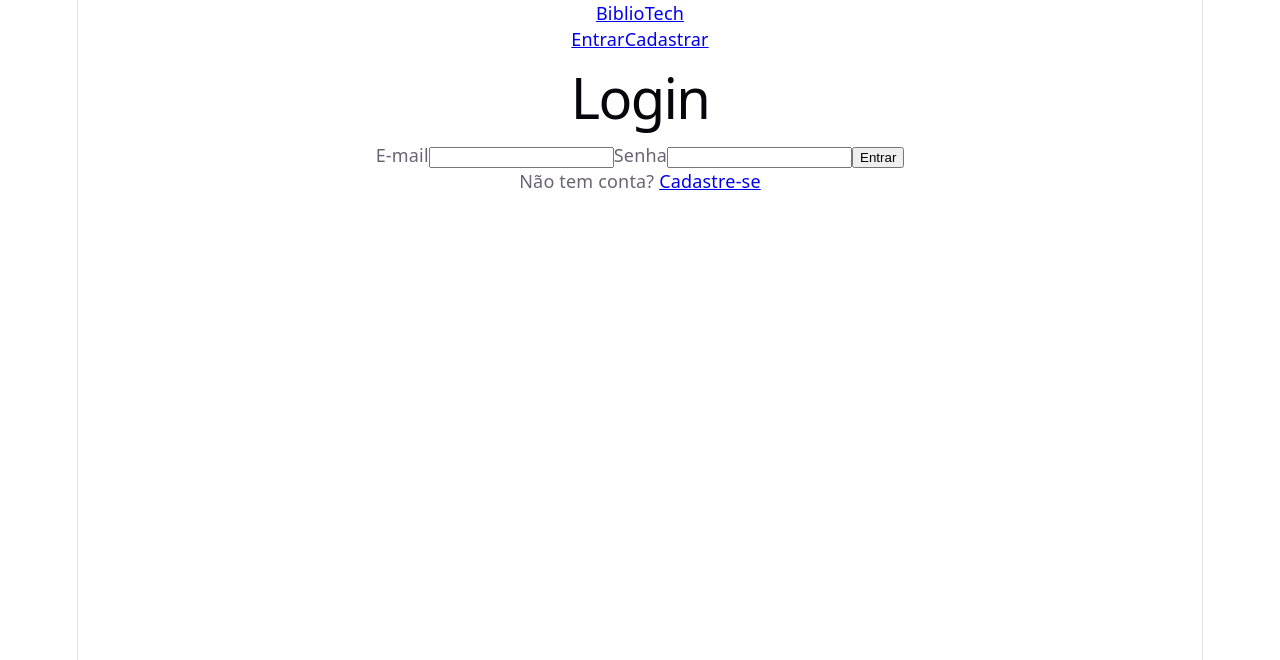
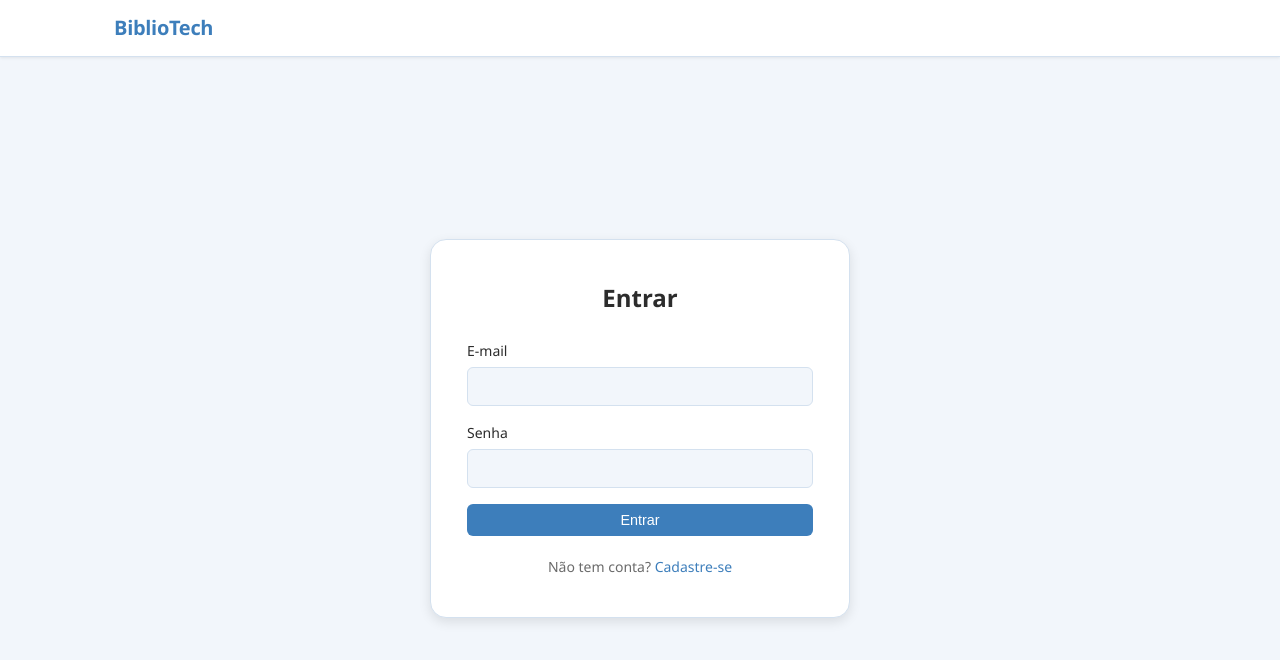
Before and after one commit to elojas2/Trabalho2-devweb-2026.1, a React (Vite) app in the folder frontend/: page /login in a window 1280 px wide. Shown: the top 660 px of the page. Built offline with nearby package versions, Linux system fonts and the light colour scheme.

Commit message:
feat(frontend): add design and deafult css

```diff
--- a/frontend/src/components/Navbar.tsx
+++ b/frontend/src/components/Navbar.tsx
@@ -1,9 +1,13 @@
-import { Link, useNavigate } from 'react-router-dom'
+import { Link, useNavigate, useLocation } from 'react-router-dom'
 import { useAuth } from '../contexts/AuthContext'
+
+const PUBLIC_ROUTES = ['/login', '/cadastro']
 
 export default function Navbar() {
   const { usuario, logout } = useAuth()
   const navigate = useNavigate()
+  const { pathname } = useLocation()
+  const isPublic = PUBLIC_ROUTES.includes(pathname)
 
   async function handleLogout() {
     await logout()
@@ -11,22 +15,25 @@ export default function Navbar() {
   }
 
   return (
-    <nav>
-      <Link to="/livros">BiblioTech</Link>
+    <nav className="navbar">
+      <div className="navbar__inner">
+        <Link to="/livros" className="navbar__brand">BiblioTech</Link>
 
-      {usuario ? (
-        <div>
-          <span>Olá, {usuario.nome}</span>
-          {usuario.admin && <Link to="/livros/novo">Cadastrar Livro</Link>}
-          <Link to="/meus-emprestimos">Meus Empréstimos</Link>
-          <button onClick={handleLogout}>Sair</button>
-        </div>
-      ) : (
-        <div>
-          <Link to="/login">Entrar</Link>
-          <Link to="/cadastro">Cadastrar</Link>
-        </div>
-      )}
+        {!isPublic && (
+          <div className="navbar__links">
+            {usuario ? (
+              <>
+                <span className="navbar__user">Olá, {usuario.nome}</span>
+                {usuario.admin && (
+                  <Link to="/livros/novo" className="btn btn--outline">Cadastrar Livro</Link>
+                )}
+                <Link to="/meus-emprestimos" className="btn btn--ghost">Meus Empréstimos</Link>
+                <button onClick={handleLogout} className="btn btn--ghost">Sair</button>
+              </>
+            ) : null}
+          </div>
+        )}
+      </div>
     </nav>
   )
 }
--- a/frontend/src/index.css
+++ b/frontend/src/index.css
@@ -1,111 +1,238 @@
+/* ── Tokens ────────────────────────────────────────────────── */
 :root {
-  --text: #6b6375;
-  --text-h: #08060d;
-  --bg: #fff;
-  --border: #e5e4e7;
-  --code-bg: #f4f3ec;
-  --accent: #aa3bff;
-  --accent-bg: rgba(170, 59, 255, 0.1);
-  --accent-border: rgba(170, 59, 255, 0.5);
-  --social-bg: rgba(244, 243, 236, 0.5);
-  --shadow:
-    rgba(0, 0, 0, 0.1) 0 10px 15px -3px, rgba(0, 0, 0, 0.05) 0 4px 6px -2px;
+  --color-primary:      #3D7EBB;
+  --color-primary-dark: #2E6096;
+  --color-bg:           #F2F6FB;
+  --color-surface:      #FFFFFF;
+  --color-text:         #2C2C2C;
+  --color-text-muted:   #6B6B6B;
+  --color-border:       #D4E1EF;
+  --color-error:        #C0392B;
+  --color-error-bg:     #FDECEA;
+  --color-success:      #27AE60;
 
-  --sans: system-ui, 'Segoe UI', Roboto, sans-serif;
-  --heading: system-ui, 'Segoe UI', Roboto, sans-serif;
-  --mono: ui-monospace, Consolas, monospace;
+  --radius-sm: 6px;
+  --radius-md: 10px;
+  --radius-lg: 16px;
 
-  font: 18px/145% var(--sans);
-  letter-spacing: 0.18px;
-  color-scheme: light dark;
-  color: var(--text);
-  background: var(--bg);
-  font-synthesis: none;
-  text-rendering: optimizeLegibility;
+  --shadow-sm: 0 1px 3px rgba(0,0,0,.08);
+  --shadow-md: 0 4px 12px rgba(0,0,0,.10);
+
+  --font-sans: 'Segoe UI', system-ui, sans-serif;
+
+  font-family: var(--font-sans);
+  font-size: 16px;
+  line-height: 1.5;
+  color: var(--color-text);
+  background: var(--color-bg);
   -webkit-font-smoothing: antialiased;
-  -moz-osx-font-smoothing: grayscale;
-
-  @media (max-width: 1024px) {
-    font-size: 16px;
-  }
 }
 
-@media (prefers-color-scheme: dark) {
-  :root {
-    --text: #9ca3af;
-    --text-h: #f3f4f6;
-    --bg: #16171d;
-    --border: #2e303a;
-    --code-bg: #1f2028;
-    --accent: #c084fc;
-    --accent-bg: rgba(192, 132, 252, 0.15);
-    --accent-border: rgba(192, 132, 252, 0.5);
-    --social-bg: rgba(47, 48, 58, 0.5);
-    --shadow:
-      rgba(0, 0, 0, 0.4) 0 10px 15px -3px, rgba(0, 0, 0, 0.25) 0 4px 6px -2px;
-  }
+/* ── Reset ─────────────────────────────────────────────────── */
+*, *::before, *::after { box-sizing: border-box; margin: 0; padding: 0; }
+body { min-height: 100vh; }
+a { color: var(--color-primary); text-decoration: none; }
+a:hover { text-decoration: underline; }
+img { display: block; max-width: 100%; }
 
-  #social .button-icon {
-    filter: invert(1) brightness(2);
-  }
+/* ── Layout ────────────────────────────────────────────────── */
+#root {
+  display: flex;
+  flex-direction: column;
+  min-height: 100vh;
 }
 
-#root {
-  width: 1126px;
-  max-width: 100%;
-  margin: 0 auto;
-  text-align: center;
-  border-inline: 1px solid var(--border);
-  min-height: 100svh;
+.page {
+  flex: 1;
   display: flex;
   flex-direction: column;
-  box-sizing: border-box;
+  align-items: center;
+  justify-content: center;
+  padding: 32px 16px;
 }
 
-body {
-  margin: 0;
+.container {
+  width: 100%;
+  max-width: 1100px;
+  margin: 0 auto;
+  padding: 0 24px;
 }
 
-h1,
-h2 {
-  font-family: var(--heading);
-  font-weight: 500;
-  color: var(--text-h);
+/* ── Navbar ────────────────────────────────────────────────── */
+.navbar {
+  background: var(--color-surface);
+  border-bottom: 1px solid var(--color-border);
+  box-shadow: var(--shadow-sm);
+  position: sticky;
+  top: 0;
+  z-index: 100;
 }
 
-h1 {
-  font-size: 56px;
-  letter-spacing: -1.68px;
-  margin: 32px 0;
-  @media (max-width: 1024px) {
-    font-size: 36px;
-    margin: 20px 0;
-  }
-}
-h2 {
-  font-size: 24px;
-  line-height: 118%;
-  letter-spacing: -0.24px;
-  margin: 0 0 8px;
-  @media (max-width: 1024px) {
-    font-size: 20px;
-  }
-}
-p {
-  margin: 0;
+.navbar__inner {
+  display: flex;
+  align-items: center;
+  justify-content: space-between;
+  height: 56px;
+  max-width: 1100px;
+  margin: 0 auto;
+  padding: 0 24px;
 }
 
-code,
-.counter {
-  font-family: var(--mono);
-  display: inline-flex;
-  border-radius: 4px;
-  color: var(--text-h);
+.navbar__brand {
+  font-size: 1.25rem;
+  font-weight: 700;
+  color: var(--color-primary);
+  letter-spacing: -0.3px;
+}
+.navbar__brand:hover { text-decoration: none; }
+
+.navbar__links {
+  display: flex;
+  align-items: center;
+  gap: 16px;
 }
 
-code {
-  font-size: 15px;
-  line-height: 135%;
-  padding: 4px 8px;
-  background: var(--code-bg);
+.navbar__user {
+  font-size: 0.875rem;
+  color: var(--color-text-muted);
 }
+
+/* ── Buttons ───────────────────────────────────────────────── */
+.btn {
+  display: inline-flex;
+  align-items: center;
+  justify-content: center;
+  gap: 6px;
+  padding: 8px 18px;
+  border-radius: var(--radius-sm);
+  font-size: 0.9rem;
+  font-weight: 500;
+  cursor: pointer;
+  border: none;
+  transition: background 0.15s, opacity 0.15s;
+  white-space: nowrap;
+}
+.btn:disabled { opacity: 0.6; cursor: not-allowed; }
+
+.btn--primary {
+  background: var(--color-primary);
+  color: #fff;
+}
+.btn--primary:hover:not(:disabled) { background: var(--color-primary-dark); }
+
+.btn--outline {
+  background: transparent;
+  color: var(--color-primary);
+  border: 1px solid var(--color-primary);
+}
+.btn--outline:hover:not(:disabled) { background: rgba(61,126,187,.08); }
+
+.btn--ghost {
+  background: transparent;
+  color: var(--color-text-muted);
+  border: 1px solid var(--color-border);
+}
+.btn--ghost:hover:not(:disabled) { background: var(--color-bg); }
+
+.btn--danger {
+  background: var(--color-error);
+  color: #fff;
+}
+.btn--danger:hover:not(:disabled) { background: #a93226; }
+
+.btn--full { width: 100%; }
+
+/* ── Card ──────────────────────────────────────────────────── */
+.card {
+  background: var(--color-surface);
+  border: 1px solid var(--color-border);
+  border-radius: var(--radius-md);
+  box-shadow: var(--shadow-sm);
+}
+
+/* ── Form card (login, cadastro, livro) ────────────────────── */
+.form-card {
+  background: var(--color-surface);
+  border: 1px solid var(--color-border);
+  border-radius: var(--radius-lg);
+  box-shadow: var(--shadow-md);
+  padding: 40px 36px;
+  width: 100%;
+  max-width: 420px;
+}
+
+.form-card__title {
+  font-size: 1.5rem;
+  font-weight: 700;
+  color: var(--color-text);
+  margin-bottom: 24px;
+  text-align: center;
+}
+
+/* ── Form fields ───────────────────────────────────────────── */
+.form-group {
+  display: flex;
+  flex-direction: column;
+  gap: 6px;
+  margin-bottom: 16px;
+}
+
+.form-group label {
+  font-size: 0.875rem;
+  font-weight: 500;
+  color: var(--color-text);
+}
+
+.form-group input,
+.form-group select {
+  padding: 10px 12px;
+  border: 1px solid var(--color-border);
+  border-radius: var(--radius-sm);
+  font-size: 0.95rem;
+  color: var(--color-text);
+  background: var(--color-bg);
+  transition: border-color 0.15s, box-shadow 0.15s;
+  outline: none;
+}
+
+.form-group input:focus,
+.form-group select:focus {
+  border-color: var(--color-primary);
+  box-shadow: 0 0 0 3px rgba(61,126,187,.15);
+}
+
+.form-checkbox {
+  display: flex;
+  align-items: center;
+  gap: 8px;
+  margin-bottom: 16px;
+  font-size: 0.9rem;
+  cursor: pointer;
+}
+
+.form-footer {
+  text-align: center;
+  font-size: 0.875rem;
+  color: var(--color-text-muted);
+  margin-top: 20px;
+}
+
+/* ── Alerts ────────────────────────────────────────────────── */
+.alert {
+  padding: 10px 14px;
+  border-radius: var(--radius-sm);
+  font-size: 0.875rem;
+  margin-bottom: 16px;
+}
+
+.alert--error {
+  background: var(--color-error-bg);
+  color: var(--color-error);
+  border: 1px solid rgba(192,57,43,.25);
+}
+
+.alert--success {
+  background: #eafaf1;
+  color: var(--color-success);
+  border: 1px solid rgba(39,174,96,.25);
+}
--- a/frontend/src/pages/CadastroPage.tsx
+++ b/frontend/src/pages/CadastroPage.tsx
@@ -29,29 +29,31 @@ export default function CadastroPage() {
   }
 
   return (
-    <main>
-      <h1>Cadastro</h1>
-      <form onSubmit={handleSubmit}>
-        <label>
-          Nome
-          <input name="nome" type="text" required />
-        </label>
-        <label>
-          E-mail
-          <input name="email" type="email" required />
-        </label>
-        <label>
-          Senha
-          <input name="senha" type="password" required />
-        </label>
-        {erro && <p role="alert">{erro}</p>}
-        <button type="submit" disabled={carregando}>
-          {carregando ? 'Cadastrando...' : 'Cadastrar'}
-        </button>
-      </form>
-      <p>
-        Já tem conta? <Link to="/login">Faça login</Link>
-      </p>
+    <main className="page">
+      <div className="form-card">
+        <h1 className="form-card__title">Criar conta</h1>
+        <form onSubmit={handleSubmit}>
+          <div className="form-group">
+            <label htmlFor="nome">Nome</label>
+            <input id="nome" name="nome" type="text" required />
+          </div>
+          <div className="form-group">
+            <label htmlFor="email">E-mail</label>
+            <input id="email" name="email" type="email" required />
+          </div>
+          <div className="form-group">
+            <label htmlFor="senha">Senha</label>
+            <input id="senha" name="senha" type="password" required />
+          </div>
+          {erro && <p className="alert alert--error" role="alert">{erro}</p>}
+          <button type="submit" className="btn btn--primary btn--full" disabled={carregando}>
+            {carregando ? 'Cadastrando...' : 'Criar conta'}
+          </button>
+        </form>
+        <p className="form-footer">
+          Já tem conta? <Link to="/login">Faça login</Link>
+        </p>
+      </div>
     </main>
   )
 }
--- a/frontend/src/pages/LoginPage.tsx
+++ b/frontend/src/pages/LoginPage.tsx
@@ -29,25 +29,27 @@ export default function LoginPage() {
   }
 
   return (
-    <main>
-      <h1>Login</h1>
+    <main className="page">
+      <div className="form-card">
+        <h1 className="form-card__title">Entrar</h1>
         <form onSubmit={handleSubmit}>
-        <label>
-          E-mail
-          <input name="email" type="email" required />
-        </label>
-        <label>
-          Senha
-          <input name="senha" type="password" required />
-        </label>
-        {erro && <p role="alert">{erro}</p>}
-        <button type="submit" disabled={carregando}>
+          <div className="form-group">
+            <label htmlFor="email">E-mail</label>
+            <input id="email" name="email" type="email" required />
+          </div>
+          <div className="form-group">
+            <label htmlFor="senha">Senha</label>
+            <input id="senha" name="senha" type="password" required />
+          </div>
+          {erro && <p className="alert alert--error" role="alert">{erro}</p>}
+          <button type="submit" className="btn btn--primary btn--full" disabled={carregando}>
             {carregando ? 'Entrando...' : 'Entrar'}
           </button>
         </form>
-      <p>
+        <p className="form-footer">
           Não tem conta? <Link to="/cadastro">Cadastre-se</Link>
         </p>
+      </div>
     </main>
   )
 }
```
Lines whose indentation alone changed are shown as unchanged.
